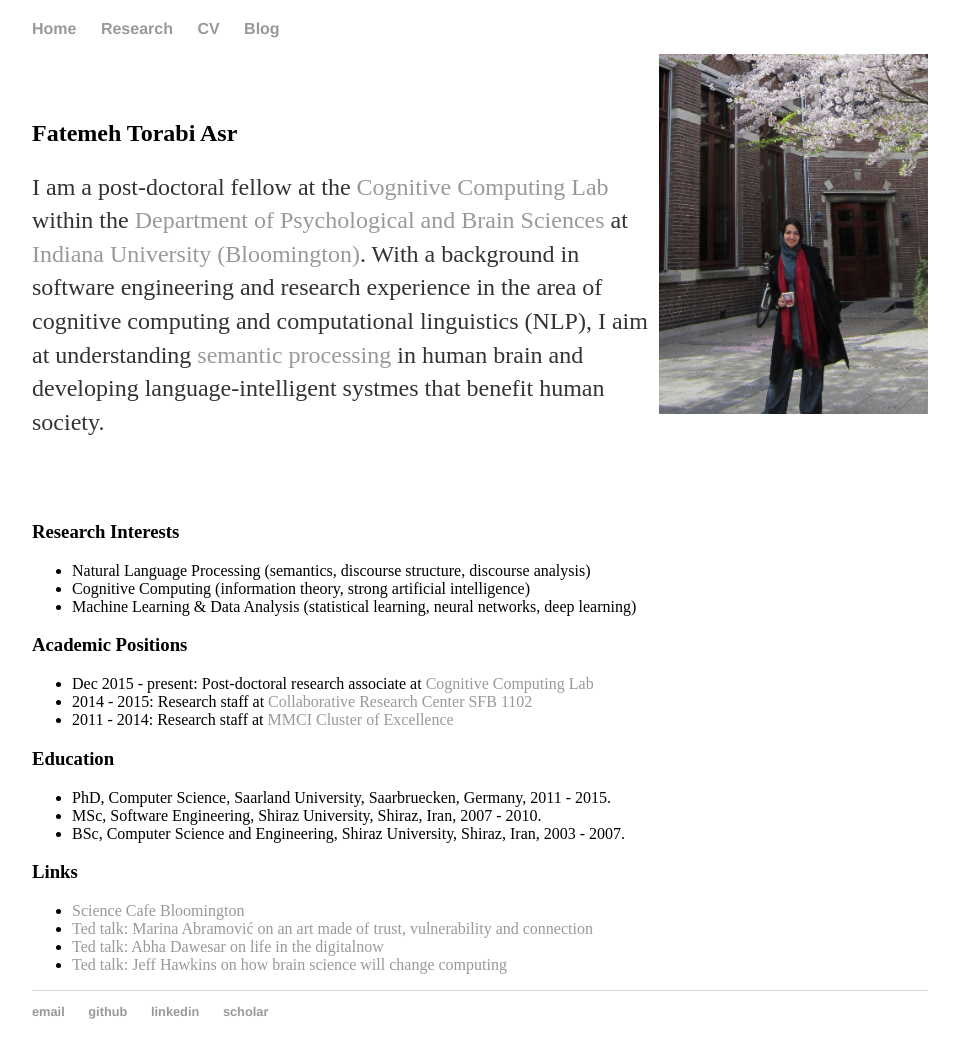
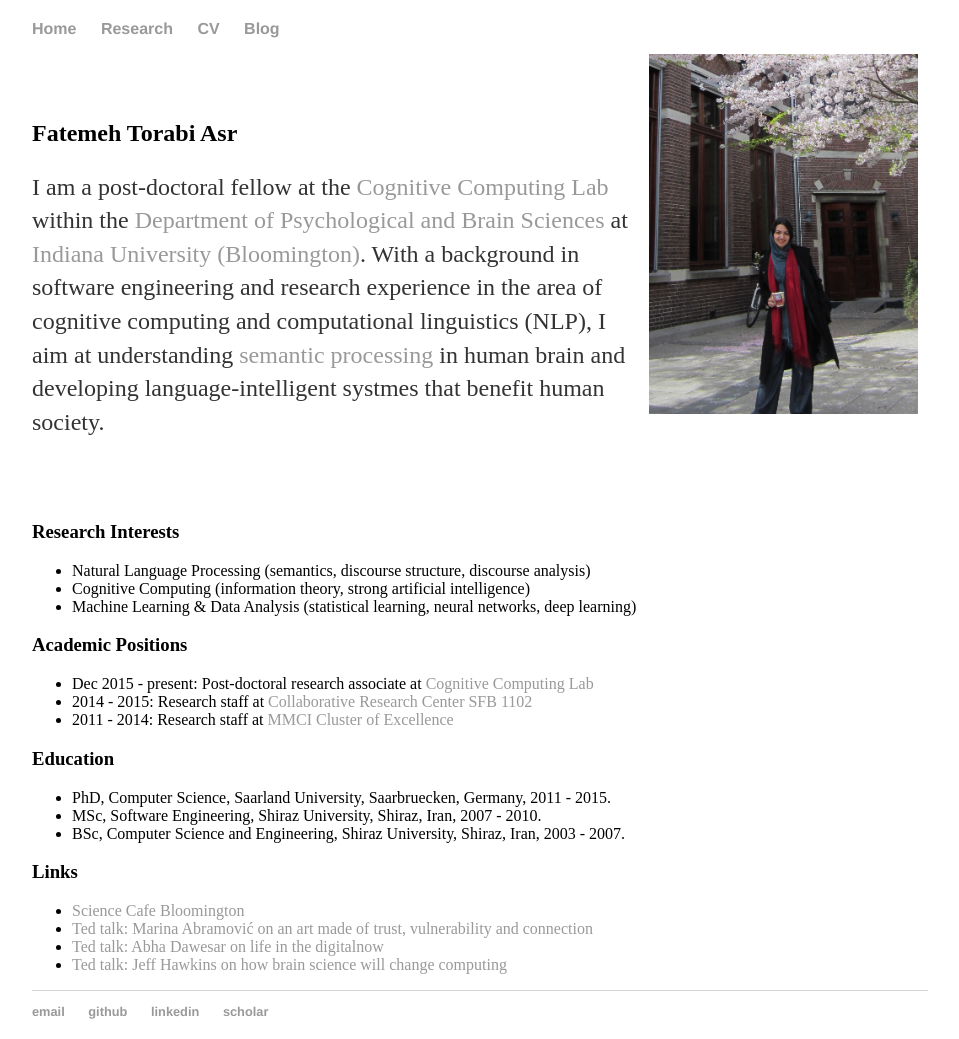
Before and after one commit to FTAsr/ftasr.github.io, a Jekyll site: the page built from index.md, in a window 1280 px wide. Shown: the whole page, without its empty margins (160-1119 px from the left). Built offline with Jekyll 4.4.1, drawn with Linux system fonts in a browser that asks for light colours.

Commit message:
few changes

```diff
--- a/_layouts/default.html
+++ b/_layouts/default.html
@@ -16,7 +16,7 @@
 			</nav>
 
 			<div class="menue">
-				<img style="float: right;" src="/photo/fatemehNL.JPG" width="30%" height="30%">
+				<img style="float: right;" src="/photo/fatemehNL.JPG" width="30%" height="30%" hspace="10">
 			</div>
 
 			<div class="maincontent">
```
